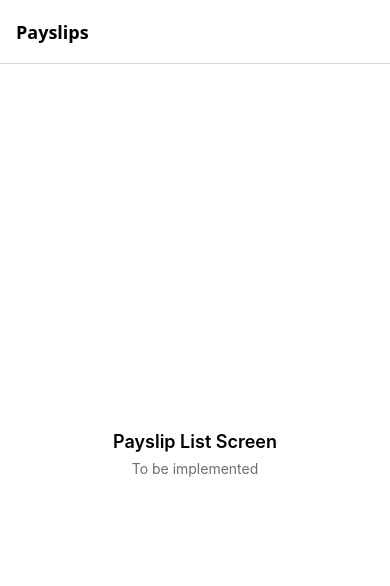
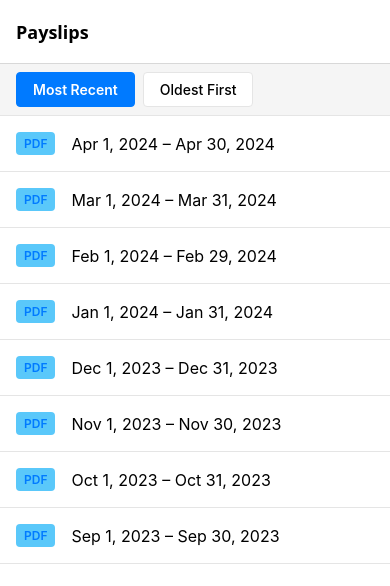
Before and after one commit to melbin97/payslips-rn, a React Native app: screen /PayslipList in a window 390 px wide. Shown: the top 586 px of the page. Built offline with nearby package versions, Linux system fonts and the light colour scheme.

Commit message:
added listing screen

```diff
--- a/src/screens/PayslipListScreen.tsx
+++ b/src/screens/PayslipListScreen.tsx
@@ -1,37 +1,137 @@
 /**
  * Payslip List Screen
  * Displays a scrollable list of payslips with sorting and filtering options
- *
- * TODO: Implement list rendering, sorting, and filtering
  */
 
+import { NativeStackNavigationProp } from '@react-navigation/native-stack';
 import React from 'react';
-import { View, Text, StyleSheet } from 'react-native';
+import { View, Text, StyleSheet, TouchableOpacity, FlatList } from 'react-native';
+import { RootStackParamList } from '../navigation/types';
+import { useNavigation } from '@react-navigation/native';
+import { usePayslips } from '../context/PayslipsContext';
+import { Payslip } from '../types/payslip';
+import { colors } from '../theme/colors';
+import { spacing } from '../theme/spacing';
+import { PayslipListItem } from '../components';
+
+type NavigationProp = NativeStackNavigationProp<RootStackParamList>
 
 export default function PayslipListScreen() {
-  return (
-    <View style={styles.container}>
-      <Text style={styles.placeholder}>Payslip List Screen</Text>
-      <Text style={styles.subtitle}>To be implemented</Text>
-    </View>
-  );
+  const navigation = useNavigation<NavigationProp>();
+  const { getFilteredAndSortedPayslips, sortOption, setSortOption } = usePayslips();
+  const payslips = getFilteredAndSortedPayslips();
+
+  const handlePayslipPress = (payslip: Payslip) => {
+    navigation.navigate('PayslipDetails', { payslip })
+  }
+
+  const renderSortControls = () => (
+  <View style={styles.sortContainer}>
+    <TouchableOpacity
+      style={[
+        styles.sortButton,
+        sortOption === 'most-recent' && styles.sortButtonActive
+      ]}
+      onPress={() => setSortOption('most-recent')}
+      accessibilityLabel="Sort by most recent">
+      <Text style={[
+        styles.sortButtonText,
+        sortOption === 'most-recent' && styles.sortButtonTextActive
+      ]}>
+        Most Recent
+      </Text>
+    </TouchableOpacity>
+
+    <TouchableOpacity
+      style={[
+        styles.sortButton,
+        sortOption === 'oldest-first' && styles.sortButtonActive
+      ]}
+      onPress={() => setSortOption('oldest-first')}
+      accessibilityLabel="Sort by oldest first">
+      <Text style={[
+        styles.sortButtonText,
+        sortOption === 'oldest-first' && styles.sortButtonTextActive
+      ]}>
+        Oldest First
+      </Text>
+    </TouchableOpacity>
+  </View>
+);
+
+const renderEmptyState = () => (
+  <View style={styles.emptyContainer}>
+    <Text style={styles.emptyText}>No payslips found</Text>
+  </View>
+);
+
+return (
+  <View style={styles.container}>
+    {renderSortControls()}
+    <FlatList
+      data={payslips}
+      renderItem={({ item }) => (
+        <PayslipListItem
+          payslip={item}
+          onPress={handlePayslipPress}
+        />
+      )}
+      keyExtractor={(item) => item.id}
+      ListEmptyComponent={renderEmptyState}
+      contentContainerStyle={payslips.length === 0 ? styles.emptyList : undefined}
+    />
+  </View>
+);
 }
+
+
 
 const styles = StyleSheet.create({
   container: {
     flex: 1,
+    backgroundColor: colors.background,
+  },
+  sortContainer: {
+    flexDirection: 'row',
+    paddingHorizontal: spacing.md,
+    paddingVertical: spacing.sm,
+    backgroundColor: colors.backgroundSecondary,
+    borderBottomWidth: 1,
+    borderBottomColor: colors.border,
+  },
+  sortButton: {
+    paddingHorizontal: spacing.md,
+    paddingVertical: spacing.sm,
+    marginRight: spacing.sm,
+    borderRadius: 4,
+    backgroundColor: colors.background,
+    borderWidth: 1,
+    borderColor: colors.border,
+  },
+  sortButtonActive: {
+    backgroundColor: colors.primary,
+    borderColor: colors.primary,
+  },
+  sortButtonText: {
+    fontSize: 14,
+    color: colors.text,
+    fontWeight: '500',
+  },
+  sortButtonTextActive: {
+    color: colors.background,
+    fontWeight: '600',
+  },
+  emptyContainer: {
+    flex: 1,
     justifyContent: 'center',
     alignItems: 'center',
-    backgroundColor: '#FFFFFF',
+    paddingTop: spacing.xxl * 2,
   },
-  placeholder: {
-    fontSize: 18,
-    fontWeight: '600',
-    color: '#000000',
+  emptyText: {
+    fontSize: 16,
+    color: colors.textSecondary,
   },
-  subtitle: {
-    fontSize: 14,
-    color: '#6E6E6E',
-    marginTop: 8,
+  emptyList: {
+    flexGrow: 1,
   },
 });
```
